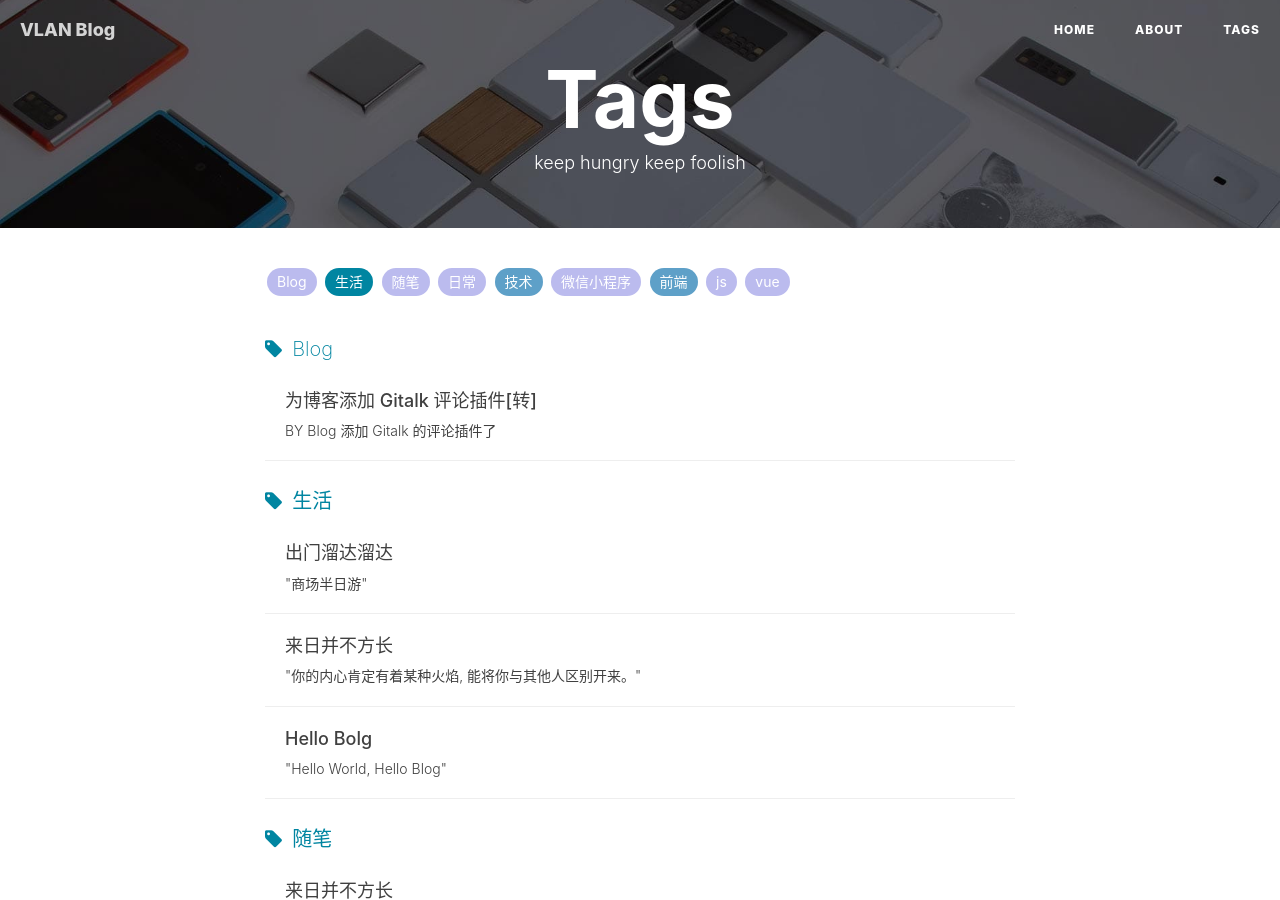
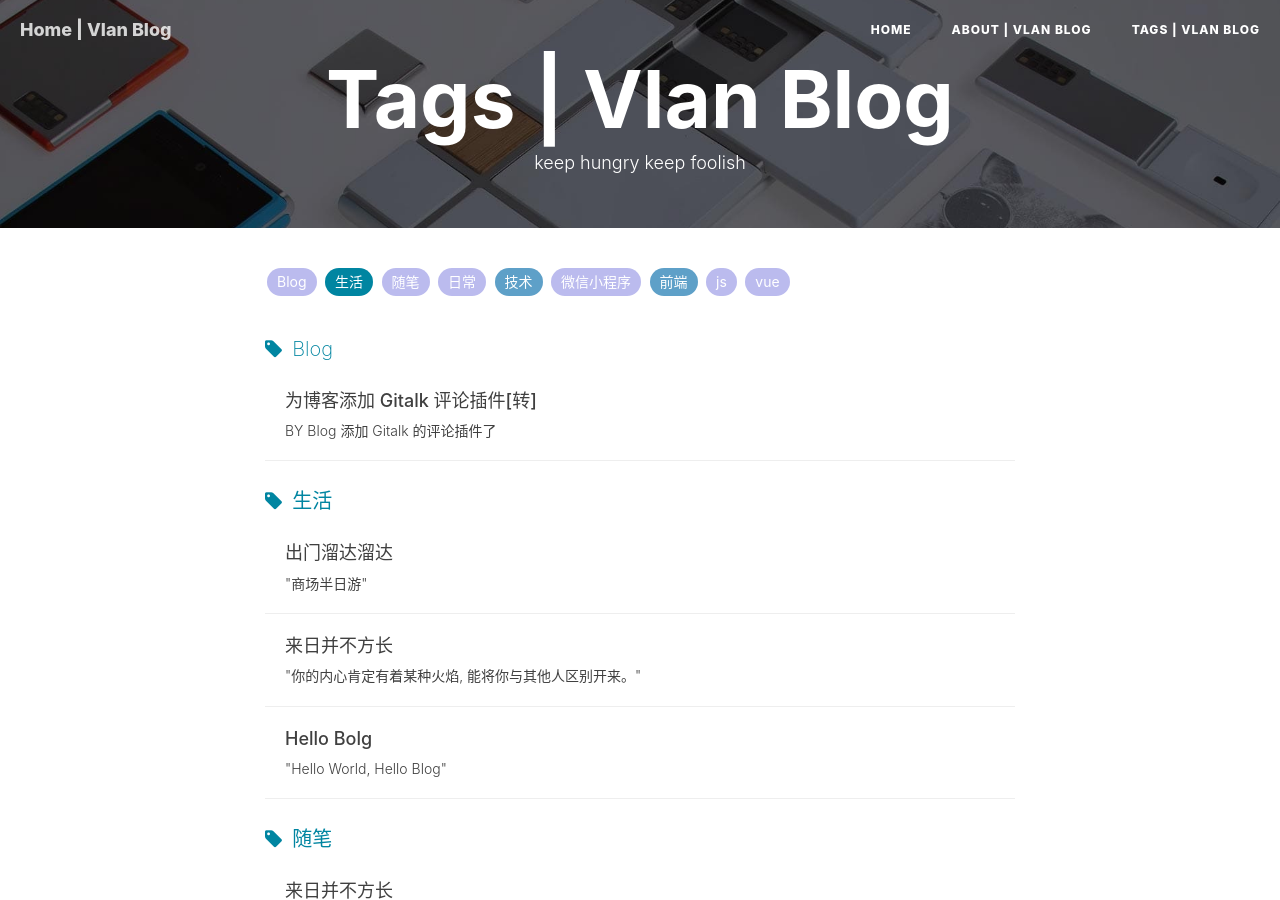
Before and after one commit to ygvlan/hello-world, a Jekyll site: the page built from tags.html, in a window 1280 px wide and 900 px high. Built offline with Jekyll 4.4.1, drawn with Linux system fonts in a browser that asks for light colours; nearby versions of some CDN libraries; comment, search, counter and statistics services are not loaded; some of the changed text lies outside the part shown.

```diff
--- a/_config.yml
+++ b/_config.yml
@@ -1,6 +1,6 @@
 # Site settings
-title: VLAN Blog
-SEOTitle: Vlan的博客 | YGVlan Blog
+title: Home | Vlan Blog
+SEOTitle: Vlan Blog
 header-img: img/404-bg.jpg
 email: yinvlan@163.com
 description: "有志者 事竟成"
--- a/about.html
+++ b/about.html
@@ -1,6 +1,6 @@
 ---
 layout: page
-title: "About"
+title: "About | Vlan Blog"
 description: "Hey, this is Vlan."
 header-img: "img/post-bg-rwd.jpg"
 ---
--- a/tags.html
+++ b/tags.html
@@ -1,5 +1,5 @@
 ---
-title: Tags
+title: Tags | Vlan Blog
 layout: default
 description: keep hungry keep foolish
 header-img: "img/tag-bg.jpg"
```
